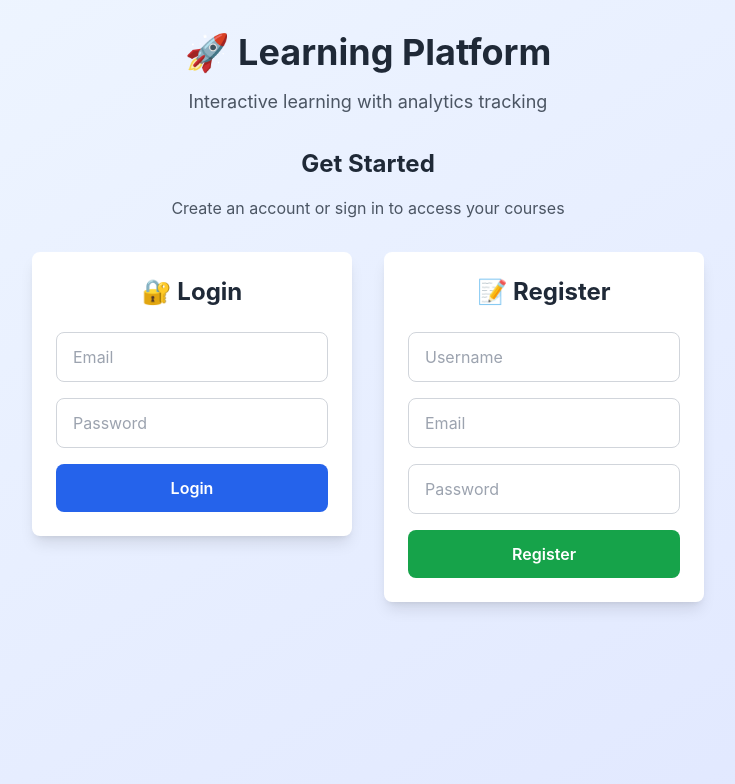
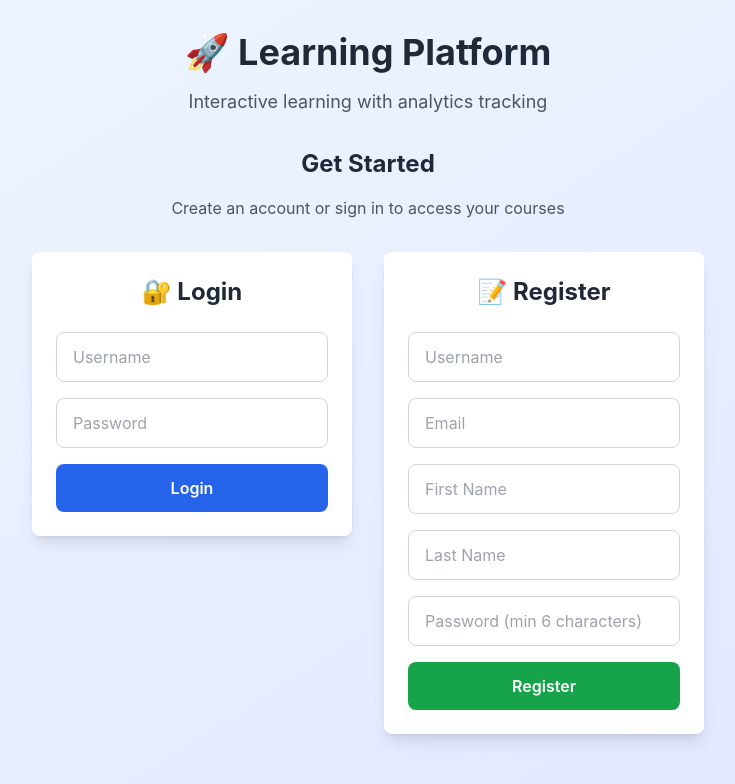
Before and after one commit to Amitttiwari/Learning_Platform_ET-617, a React (Create React App) app in the folder client/: page / in a window 1280 px wide. Shown: the top 784 px of the page, without its empty margins (272-1007 px from the left). Built offline with nearby package versions, Linux system fonts and the light colour scheme; the HTML template or start-up script is replaced by a standard one.

Commit message:
Fix registration form to match backend requirements

```diff
--- a/client/src/App.js
+++ b/client/src/App.js
@@ -12,7 +12,7 @@ console.log('Hardcoded API URL:', API_URL);
 const LoginForm = () => {
   const { login } = useAuth();
   const [formData, setFormData] = useState({
-    email: '',
+    username: '',
     password: ''
   });
 
@@ -30,10 +30,10 @@ const LoginForm = () => {
       <form onSubmit={handleSubmit} className="space-y-4">
         <div>
           <input
-            type="email"
-            placeholder="Email"
-            value={formData.email}
-            onChange={(e) => setFormData({...formData, email: e.target.value})}
+            type="text"
+            placeholder="Username"
+            value={formData.username}
+            onChange={(e) => setFormData({...formData, username: e.target.value})}
             className="w-full px-4 py-3 border border-gray-300 rounded-lg focus:outline-none focus:ring-2 focus:ring-blue-500"
             required
           />
@@ -65,7 +65,9 @@ const RegisterForm = () => {
   const [formData, setFormData] = useState({
     username: '',
     email: '',
-    password: ''
+    password: '',
+    firstName: '',
+    lastName: ''
   });
 
   const handleSubmit = async (e) => {
@@ -102,8 +104,28 @@ const RegisterForm = () => {
         </div>
         <div>
           <input
+            type="text"
+            placeholder="First Name"
+            value={formData.firstName}
+            onChange={(e) => setFormData({...formData, firstName: e.target.value})}
+            className="w-full px-4 py-3 border border-gray-300 rounded-lg focus:outline-none focus:ring-2 focus:ring-green-500"
+            required
+          />
+        </div>
+        <div>
+          <input
+            type="text"
+            placeholder="Last Name"
+            value={formData.lastName}
+            onChange={(e) => setFormData({...formData, lastName: e.target.value})}
+            className="w-full px-4 py-3 border border-gray-300 rounded-lg focus:outline-none focus:ring-2 focus:ring-green-500"
+            required
+          />
+        </div>
+        <div>
+          <input
             type="password"
-            placeholder="Password"
+            placeholder="Password (min 6 characters)"
             value={formData.password}
             onChange={(e) => setFormData({...formData, password: e.target.value})}
             className="w-full px-4 py-3 border border-gray-300 rounded-lg focus:outline-none focus:ring-2 focus:ring-green-500"
```
